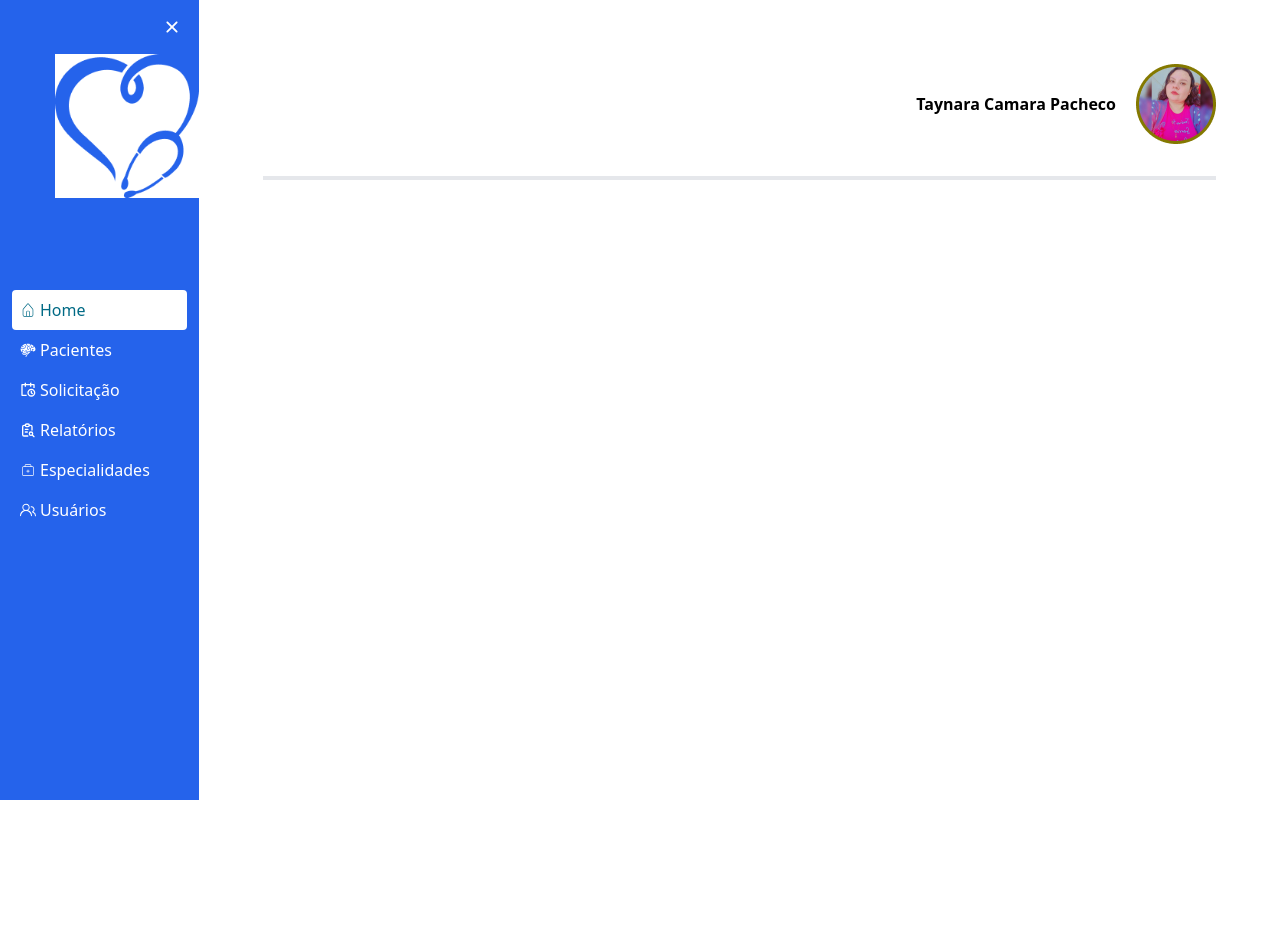
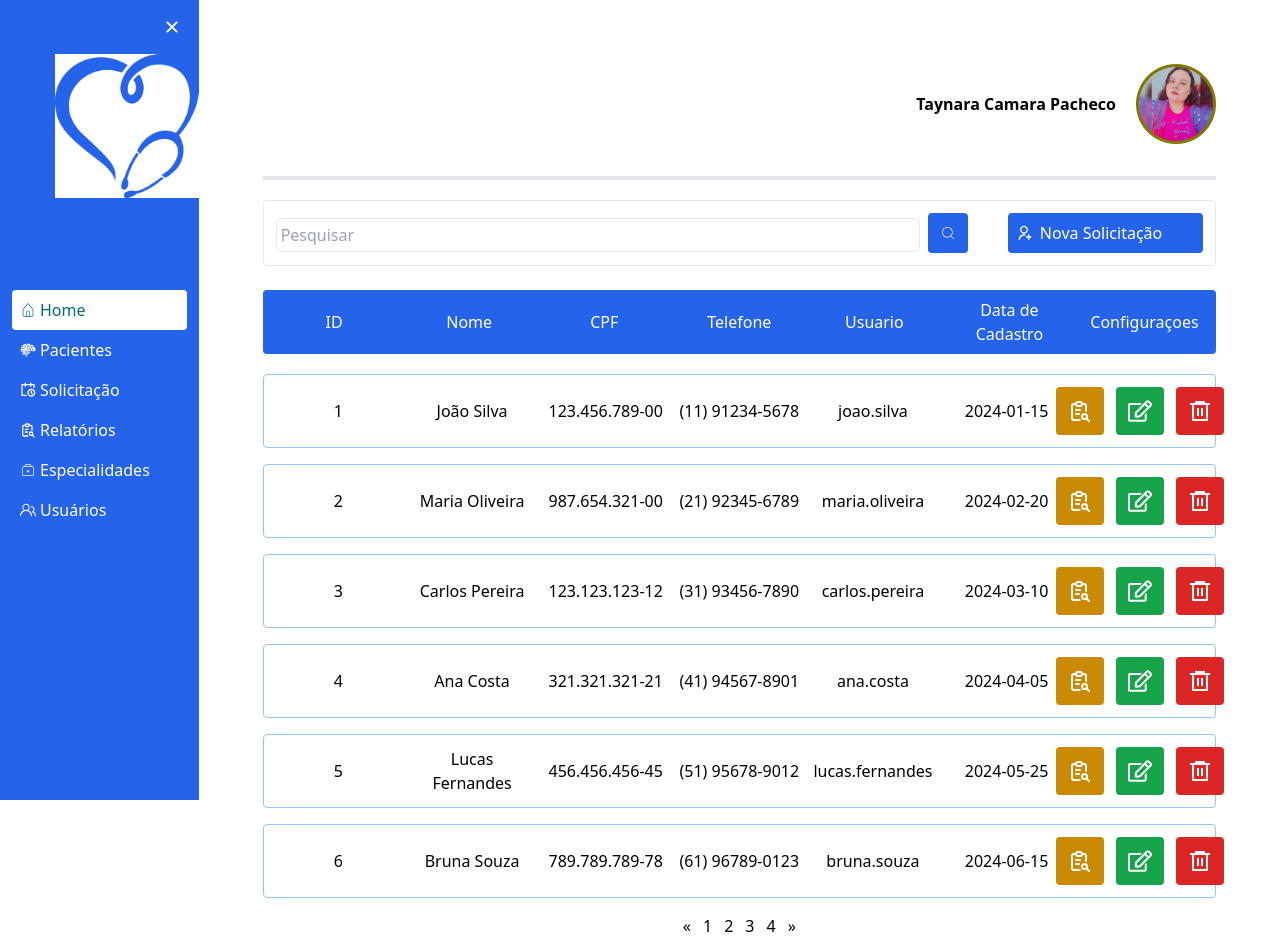
Before and after one commit to erivamjr/app-tfd, a React (Vite) app in the folder web/: page /solicitacao in a window 1280 px wide. Before the commit the page ends 800 px from the top, so only its background shows below. Built offline with nearby package versions, Linux system fonts and the light colour scheme.

Commit message:
✨ Feat:  page Request

```diff
--- /dev/null
+++ b/web/src/Components/CompoRequest/Table/Table.tsx
@@ -0,0 +1,110 @@
+import { TbReportSearch } from "react-icons/tb";
+import { FaRegEdit } from "react-icons/fa";
+import { RiDeleteBin6Line } from "react-icons/ri";
+import { Link } from "react-router-dom";
+
+
+export default function Table() {
+  const users = [
+    {
+      id: 1,
+      nome: 'João Silva',
+      cpf: '123.456.789-00',
+      telefone: '(11) 91234-5678',
+      usuario: 'joao.silva',
+      dataDeCadastro: '2024-01-15',
+      configuracoes: { theme: 'dark', notifications: true }
+    },
+    {
+      id: 2,
+      nome: 'Maria Oliveira',
+      cpf: '987.654.321-00',
+      telefone: '(21) 92345-6789',
+      usuario: 'maria.oliveira',
+      dataDeCadastro: '2024-02-20',
+      configuracoes: { theme: 'light', notifications: false }
+    },
+    {
+      id: 3,
+      nome: 'Carlos Pereira',
+      cpf: '123.123.123-12',
+      telefone: '(31) 93456-7890',
+      usuario: 'carlos.pereira',
+      dataDeCadastro: '2024-03-10',
+      configuracoes: { theme: 'dark', notifications: true }
+    },
+    {
+      id: 4,
+      nome: 'Ana Costa',
+      cpf: '321.321.321-21',
+      telefone: '(41) 94567-8901',
+      usuario: 'ana.costa',
+      dataDeCadastro: '2024-04-05',
+      configuracoes: { theme: 'light', notifications: true }
+    },
+    {
+      id: 5,
+      nome: 'Lucas Fernandes',
+      cpf: '456.456.456-45',
+      telefone: '(51) 95678-9012',
+      usuario: 'lucas.fernandes',
+      dataDeCadastro: '2024-05-25',
+      configuracoes: { theme: 'dark', notifications: false }
+    },
+    {
+      id: 6,
+      nome: 'Bruna Souza',
+      cpf: '789.789.789-78',
+      telefone: '(61) 96789-0123',
+      usuario: 'bruna.souza',
+      dataDeCadastro: '2024-06-15',
+      configuracoes: { theme: 'light', notifications: true }
+    }
+  ];
+
+  return (
+    <div className="mt-6">
+      <div className=" ">
+        <div className="mb-5 ">
+          <div className="grid grid-cols-7 gap-2 rounded bg-blue-600 text-white items-center p-2 text-center ">
+            <div className="">ID</div>
+            <div className="">Nome</div>
+            <div className="">CPF</div>
+            <div className="">Telefone</div>
+            <div className="">Usuario</div>
+            <div className="">Data de Cadastro</div>
+            <div className="">Configuraçoes</div>
+          </div>
+        </div>
+        {users.map((item) => (
+          <div className="border mb-4 border-blue-300 p-3 rounded">
+            <div className="sm:flex sm:flex-col lg:grid lg:grid-cols-7 lg:gap-2 text-center lg:items-center">
+              <div className="">{item.id}</div>
+              <div className="">{item.nome}</div>
+              <div className="">{item.cpf}</div>
+              <div className="">{item.telefone}</div>
+              <div className="">{item.usuario}</div>
+              <div className="">{item.dataDeCadastro}</div>
+              <div className="flex gap-3 items-center justify-center text-2xl text-center">
+                <Link to={`/detalhespaciente/${item.id}`}>
+                  <div className=" bg-yellow-600 hover:bg-yellow-500 text-white rounded p-3"><TbReportSearch /></div>
+                </Link>
+                <div className="bg-green-600 hover:bg-green-500 rounded text-white p-3"><FaRegEdit /></div>
+                <div className="bg-red-600 rounded hover:bg-red-500 text-white p-3"><RiDeleteBin6Line /></div>
+              </div>
+            </div>
+          </div>
+        ))}
+      </div>
+      <div className="flex justify-center">
+        <div className=" ">
+          <div className="flex gap-3">
+            <a href="#">&laquo;</a>
+            <a className="" href="#">1</a>
+            <a href="#">2</a>
+            <a href="#">3</a> <a href="#">4</a> <a href="#">&raquo;</a></div>
+        </div>
+      </div>
+    </div>
+  )
+}
--- a/web/src/Components/Ux/Button/Button.tsx
+++ b/web/src/Components/Ux/Button/Button.tsx
@@ -6,7 +6,7 @@ export default function Button({ title, onClick, type, icon, disabled }) {
       disabled={disabled}
       onClick={onClick}
       type={type}
-      className={` w-full flex items-center justify-center gap-2 bg-[#D6004B] text-white font-bold py-2 px-4 rounded mt-4 cursor-pointer`}
+      className={` w-full flex items-center justify-center gap-2 bg-green-700 hover:bg-green-600 text-white font-bold py-2 px-4 rounded mt-4 cursor-pointer`}
     >
       <span className="text-white text-2xl">{icon}</span>
       <span>{title}</span>
--- /dev/null
+++ b/web/src/Page/Request/Request.tsx
@@ -0,0 +1,116 @@
+
+import AdminToolbar from '../../Components/Ux/AdminToolbar/AdminToolbar';
+import Input from '../../Components/Ux/Input/Input';
+import { CiFloppyDisk, CiSearch } from 'react-icons/ci';
+import { RiUserAddLine } from 'react-icons/ri';
+import Modal from '../../Components/Ux/Modal/Modal';
+import { useState } from 'react';
+import Label from '../../Components/Ux/Label/Label';
+import Button from '../../Components/Ux/Button/Button';
+import Table from '../../Components/CompoRequest/Table/Table';
+
+export default function Request() {
+  const [isModalOpen, setIsModalOpen] = useState(false);
+  function handleOpenModal() {
+    setIsModalOpen(true);
+  }
+  function handleCloseModal() {
+    setIsModalOpen(false);
+  }
+
+  function handleSubmit(e) {
+    e.preventDefaul()
+  }
+  return (
+    <div>
+      <AdminToolbar>
+        <Modal isOpen={isModalOpen}
+          onClose={handleCloseModal}
+          title="Solicitação">
+          <form onSubmit={handleSubmit} className="space-y-4">
+            <div className='w-full flex flex-wrap '>
+              <div className='border-r-2 flex-1 p-3 '>
+                <div>Dados Pessoais</div>
+                <div>
+                  <div><Label label={'Nome'} /></div>
+                  <div><Input type="text" name="name" placeholder="Digite o nome" /></div>
+                </div>
+                <div className='grid grid-cols-2 gap-2'>
+                  <div>
+                    <div>
+                      <div><Label label={'Diagnóstico'} /></div>
+                      <div><Input type="number" name="deiagnostico" placeholder="Diagnóstico" /></div>
+                    </div>
+                    <div>
+                      <div><Label label={'Medico'} /></div>
+                      <div><Input type="number" name="medico" placeholder="Medico" /></div>
+                    </div>
+                  </div>
+                  <div>
+                    <div>
+                      <div><Label label={'CID'} /></div>
+                      <div><Input type="number" name="cid" placeholder="Digite o CID" /></div>
+                    </div>
+                    <div>
+                      <div><Label label={'CRM'} /></div>
+                      <div><Input type="number" name="crm" placeholder="CRM" /></div>
+                    </div>
+                  </div>
+                </div>
+              </div>
+              <div className='flex-1 p-3'>
+                <div>Processo</div>
+                <div className='grid grid-cols-2 gap-2'>
+                  <div>
+                    <div>
+                      <div><Label label={'Especialidade'} /></div>
+                      <div><Input type="number" name="especialidade" placeholder="Especialidade" /></div>
+                    </div>
+                    <div>
+                      <div><Label label={'Código da Solicitação'} /></div>
+                      <div><Input type="number" name="CódigoDaSolicitacao" placeholder="Código da Solicitação" /></div>
+                    </div>
+                    <div>
+                      <div><Label label={'Status'} /></div>
+                      <select name="status" id="status" className='border-2 border-gray-300 rounded-md p-2'>
+                        <option value="1">Aguardando</option>
+                        <option value="2">Em andamento</option>
+                        <option value="3">Finalizado</option>
+                      </select>
+                    </div>
+                    <div>
+                      <div><Label label={'Observações'} /></div>
+                      <textarea name="observacao" id="observacao" cols="25" rows="10" className='border-2 border-gray-300 rounded-md p-2'></textarea>
+                    </div>
+                  </div>
+                </div>
+              </div>
+              <div>
+                <Button icon={<CiFloppyDisk />} title={'Salvar'} />
+              </div>
+            </div>
+          </form>
+        </Modal>
+        <div className='flex p-3 '>
+          <div className='w-full flex items-center gap-2'>
+            <span className='w-full'>
+              <Input type="text" name="search" placeholder="Pesquisar" />
+            </span>
+            <span className=' bg-blue-600 text-white hover:bg-blue-500  p-3 rounded cursor-pointer '>
+              <CiSearch />
+            </span>
+          </div>
+          <div onClick={handleOpenModal} className=' w-64 ml-10 bg-blue-600 text-white hover:bg-blue-500 p-2 rounded flex items-center gap-2 cursor-pointer '>
+            <span>
+              <RiUserAddLine />
+            </span>
+            <span>
+              Nova Solicitação
+            </span>
+          </div>
+        </div>
+      </AdminToolbar>
+      <Table />
+    </div>
+  )
+}
--- a/web/src/Router.tsx
+++ b/web/src/Router.tsx
@@ -5,6 +5,7 @@ import SideBar from './Components/SideBar/SideBar'
 import Menu from './Components/Menu/Menu'
 import Patients from './Page/Patients/Patients'
 import DetailsPatients from './Page/Patients/DetailsPatients'
+import Request from './Page/Request/Request'
 
 export default function AppRouter() {
   return (
@@ -18,6 +19,7 @@ export default function AppRouter() {
             <Route path="/auth" element={<Auth />} />
             <Route path="/pacientes" element={<Patients />} />
             <Route path="/detalhespaciente/:id" element={<DetailsPatients />} />
+            <Route path="/solicitacao" element={<Request />} />
           </Routes>
         </div>
       </div>
```
